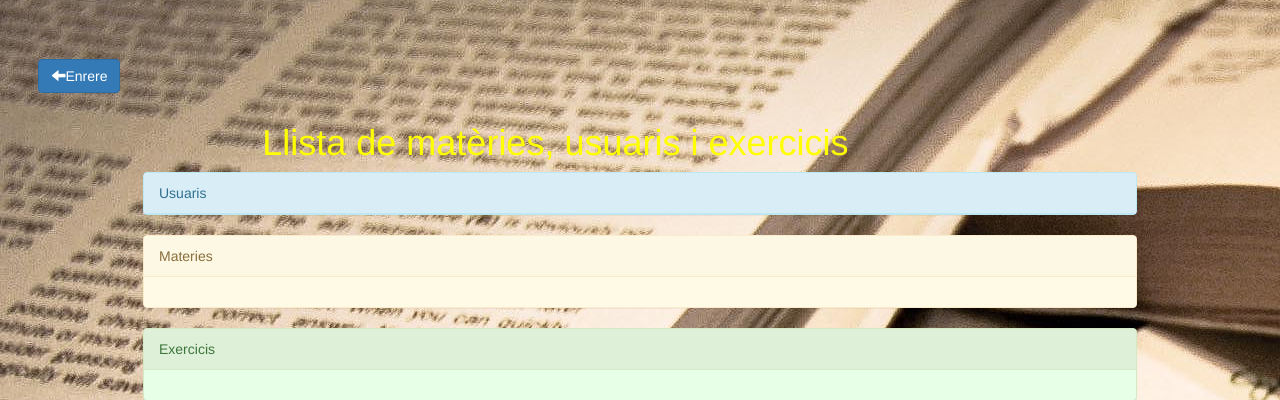
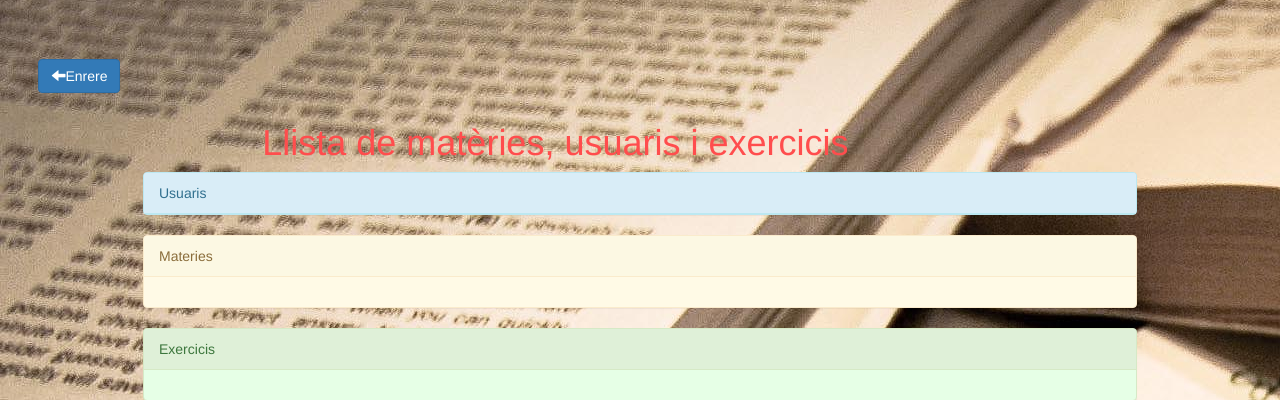
Before and after one commit to kefvin/vullaprovar, a Django app: page /llista/ in a window 1280 px wide. Shown: the part 70-470 px from the top of the page. Run offline with Django 3.2, Linux system fonts and the light colour scheme; the visitor is signed in with stand-in values (Sample User, id 1); data comes from the database, SQL or seed files in the repository; data that the repository does not hold is empty; some libraries are stand-ins or nearby versions.

Commit message:
Color cambiado

```diff
--- a/ExercicisApp/static/css/materies.css
+++ b/ExercicisApp/static/css/materies.css
@@ -18,7 +18,7 @@ nav{
 h1{
   margin-left: 12%;
   margin-top: 3%;
-  color:#ffff00;
+  color:#ff4d4d;
 }
 
 #titolexercici{
```
